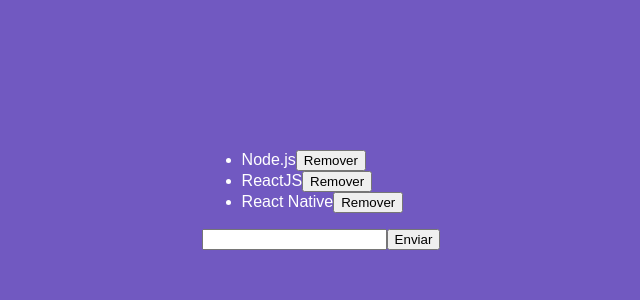
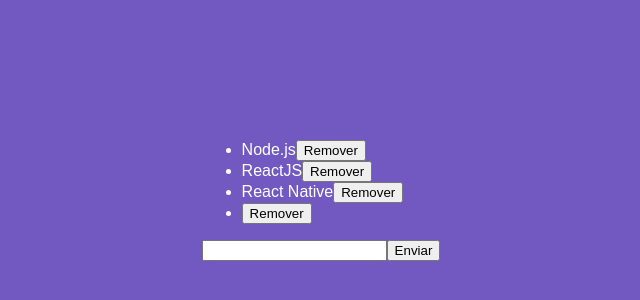
Before and after one commit to italocedrosales/modulo04, a React app: page / in a window 1280 px wide. Shown: the part 216-516 px from the top of the page, without its empty margins (319-959 px from the left). Built offline with nearby package versions, Linux system fonts and the light colour scheme.

Commit message:
Defaults props e PropTypes

```diff
--- a/package.json
+++ b/package.json
@@ -21,6 +21,7 @@
   },
   "dependencies": {
     "file-loader": "^4.2.0",
+    "prop-types": "^15.7.2",
     "react": "^16.11.0",
     "react-dom": "^16.11.0"
   }
--- a/src/components/TechList.js
+++ b/src/components/TechList.js
@@ -38,8 +38,8 @@
                         onDelete={() => this.handleDelete(tech)}
                     />
                 ))}
+                <TechItem />
             </ul>
-
             <input
                 type="text"
                 onChange={this.handleInputChange}
--- a/src/components/Techitem.js
+++ b/src/components/Techitem.js
@@ -1,4 +1,5 @@
 import React from 'react';
+import PropTypes from 'prop-types';
 
 function TechItem({ tech, onDelete }) {
     return (
@@ -9,4 +10,14 @@
     )
 }
 
+// Default Props
+// TechItem.defaultProps = {
+//     tech: 'Oculto',
+// };
+
+TechItem.propType = {
+    tech: PropTypes.string,
+    onDelete: PropTypes.func.isRequired,
+}
+
 export default TechItem;
```
Also changed, not shown: 1 other file (tests, documents, lock files or other folders).
